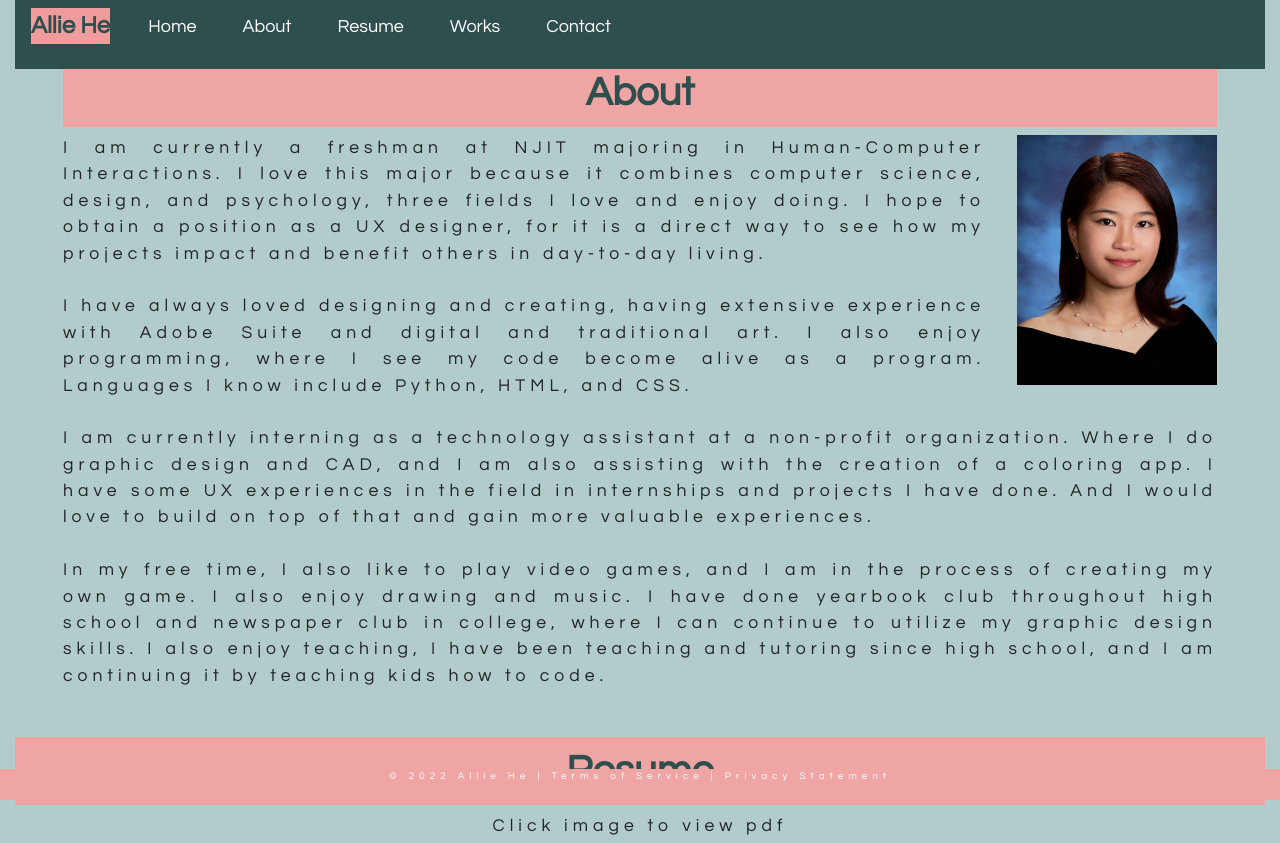
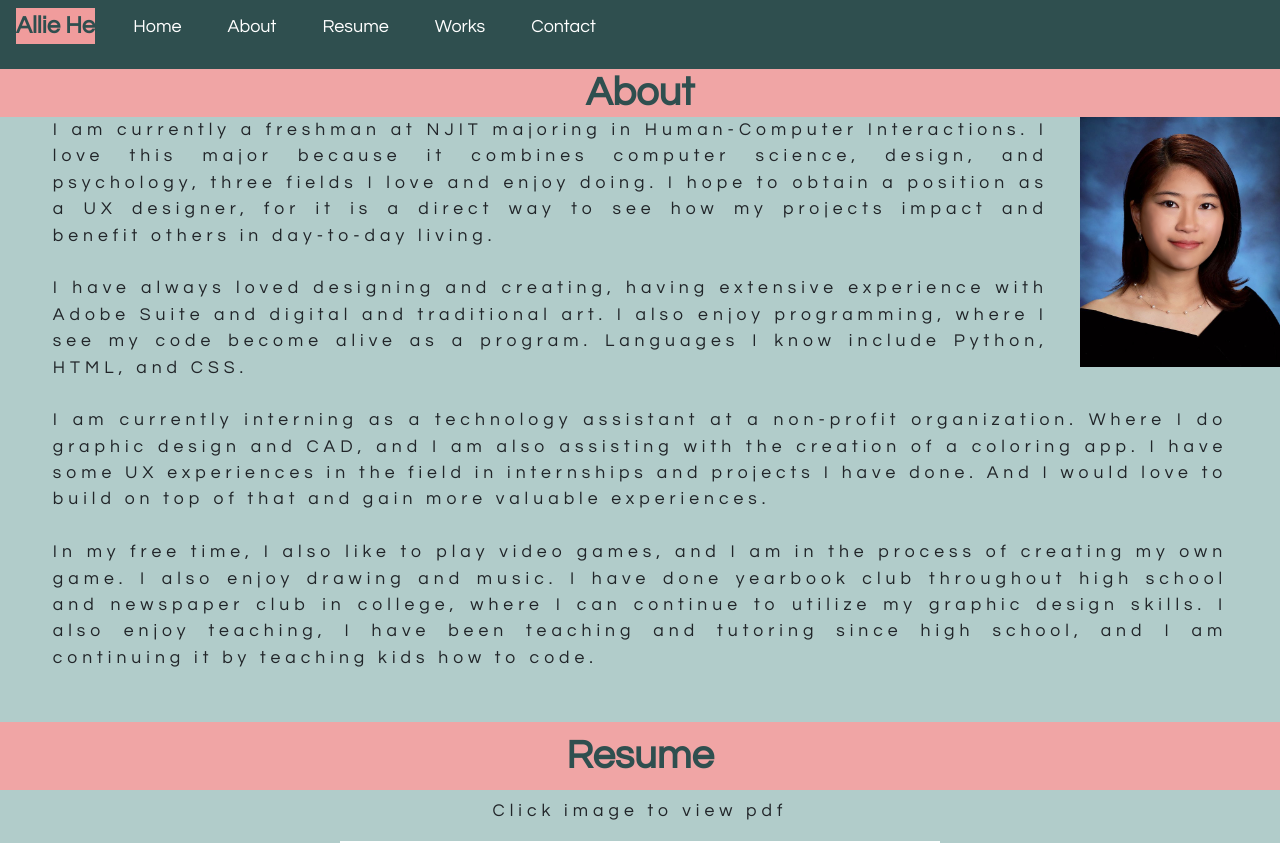
Before and after one commit to ayh24/Final_Project_Portfolio, a plain HTML site: page HTML/About.html in a window 1280 px wide. Shown: the top 843 px of the page. Drawn offline with nearby package versions, Linux system fonts and the light colour scheme; files whose address does not match are found by name.

Commit message:
kinda better

```diff
--- a/CSS/about.css
+++ b/CSS/about.css
@@ -16,7 +16,11 @@ h1 {
     background-color: #f0a5a5;
     text-align: center;
 }
-.about{
+.about h1{
+    padding: 0;
+    margin: 0;
+}
+.about p{
     text-align: center;
     padding: 0 3em 2em 3em;
 }
@@ -31,7 +35,7 @@ h1 {
     text-align: center;
 }
 .footer {
-    position: fixed !important;
+    position: relative !important;
     bottom: 0;
     width: 100%;
     background-color: #f0a5a5 !important;
@@ -39,5 +43,5 @@ h1 {
     text-align: center;
     font-size: xx-small;
     margin: 0;
-    padding: 0;
+    padding: 1em;
 }
--- a/CSS/home.css
+++ b/CSS/home.css
@@ -3,6 +3,13 @@
     margin: 0;
     padding: 0;
     box-sizing: border-box;
+}
+.container{
+    padding: 0;
+}
+.container-fluid{
+    padding: 0 !important;
+    margin: 0 !important;
 }
 body{
     background-color: #b1ccca !important;
@@ -79,7 +86,7 @@ main{
     background-color: darkslategrey !important;
 }
 .footer {
-     position: fixed !important;
+     position: relative !important;
      bottom: 0;
      width: 100%;
      background-color: #f0a5a5 !important;
@@ -87,5 +94,5 @@ main{
      text-align: center;
      font-size: xx-small;
      margin: 0;
-     padding: 0;
+     padding: 1em;
 }
```
Also changed, not shown: HTML/About.html (+1 -3 lines), HTML/Contact.html (+1 -1 lines), HTML/home.html (+1 -3 lines), HTML/works.html (+1 -3 lines).
